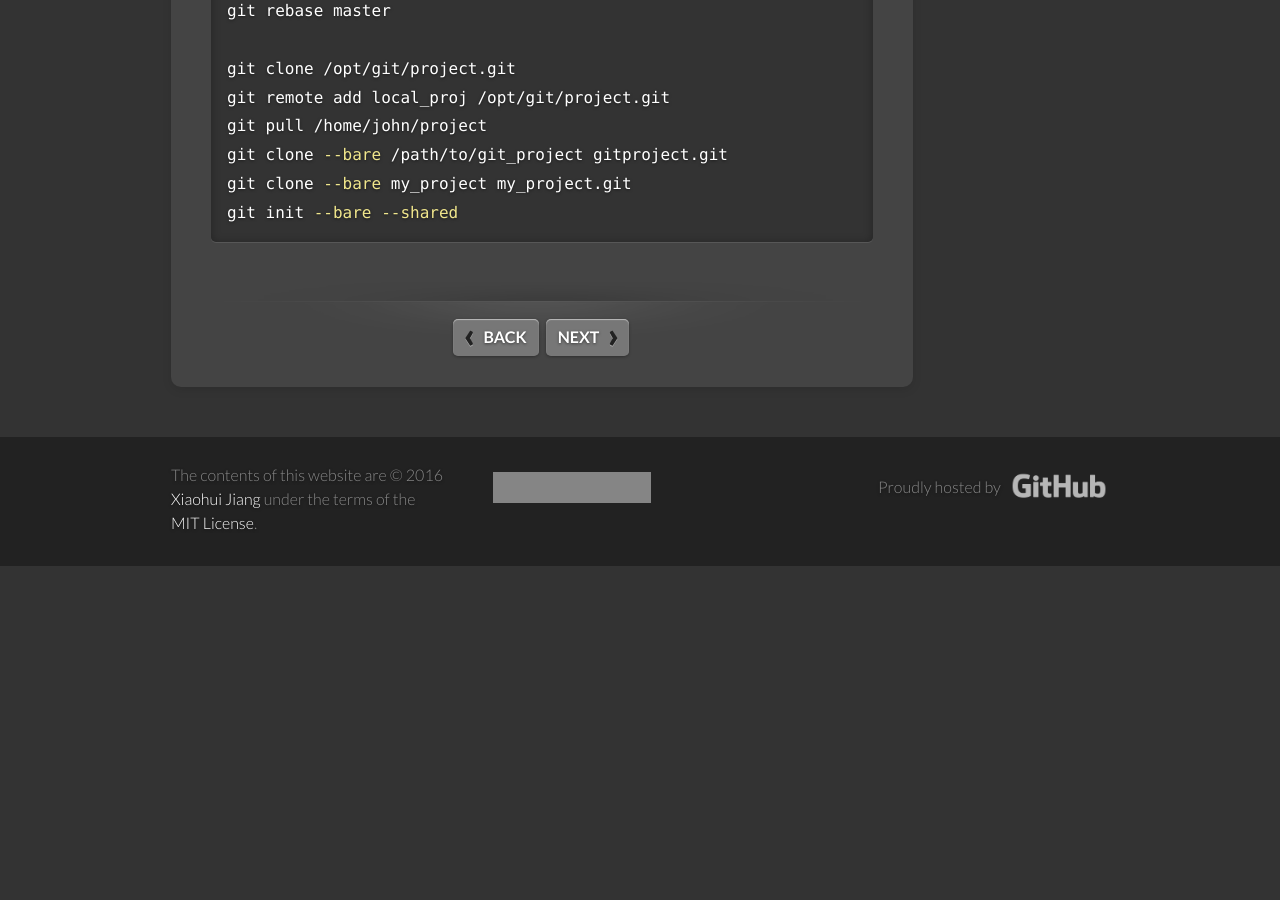
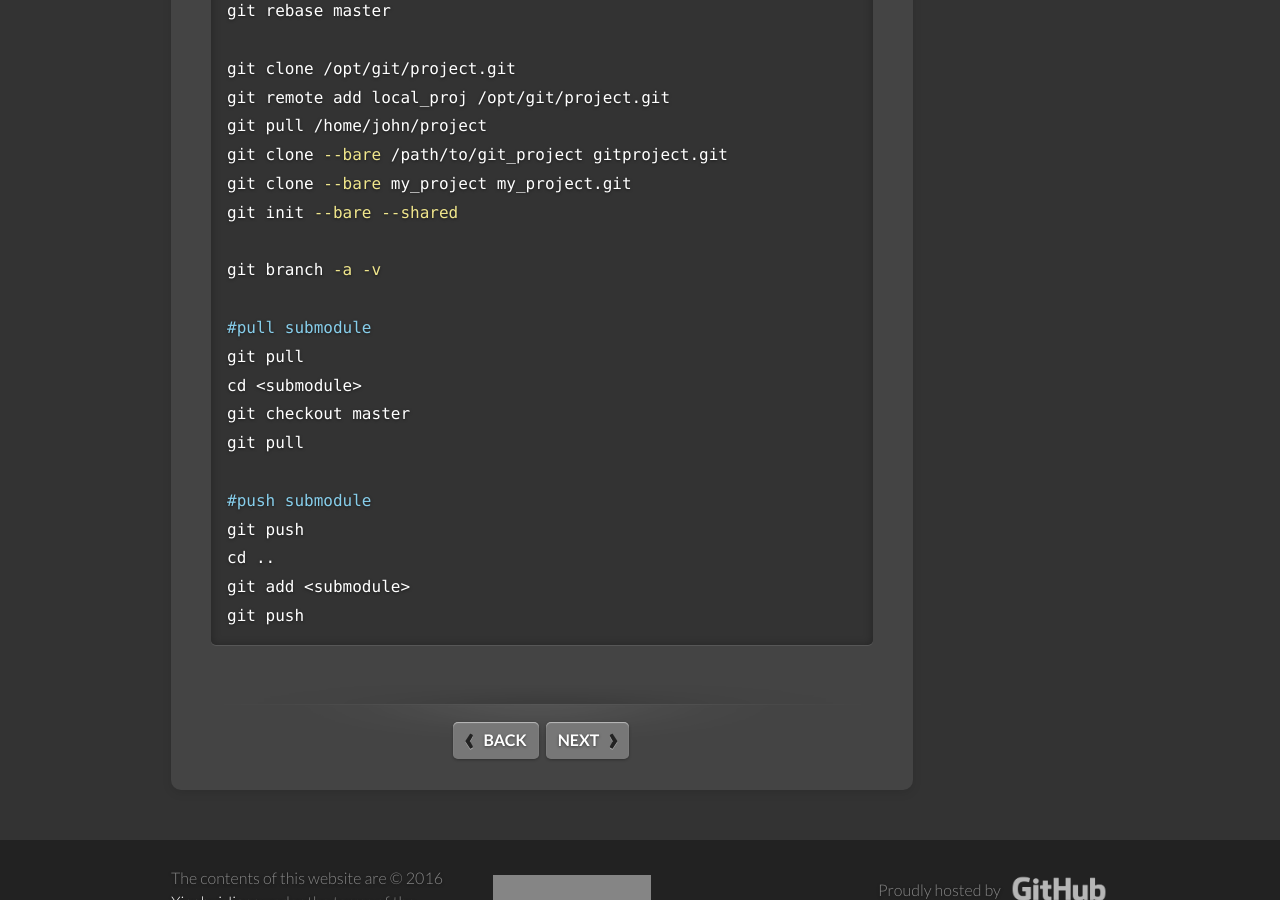
Before and after one commit to XiaohuiJiang/XiaohuiJiang.github.io, a Jekyll site: the page built from _docs/gitexample.md, in a window 1280 px wide and 900 px high, scrolled down 1665 px. Built offline with Jekyll 4.4.1, drawn with Linux system fonts in a browser that asks for light colours; before the commit the page ends 2231 px from its top, so only the background shows below that; grey boxes are pictures that could not be loaded.

Commit message:
add examples for push and pull submodule

```diff
--- a/_docs/gitexample.md
+++ b/_docs/gitexample.md
@@ -64,5 +64,18 @@ git clone --bare /path/to/git_project gitproject.git
 git clone --bare my_project my_project.git
 git init --bare --shared
 
+git branch -a -v
+
+#pull submodule
+git pull
+cd <submodule>
+git checkout master
+git pull
+
+#push submodule
+git push
+cd ..
+git add <submodule>
+git push
 
 {% endhighlight %}
```
